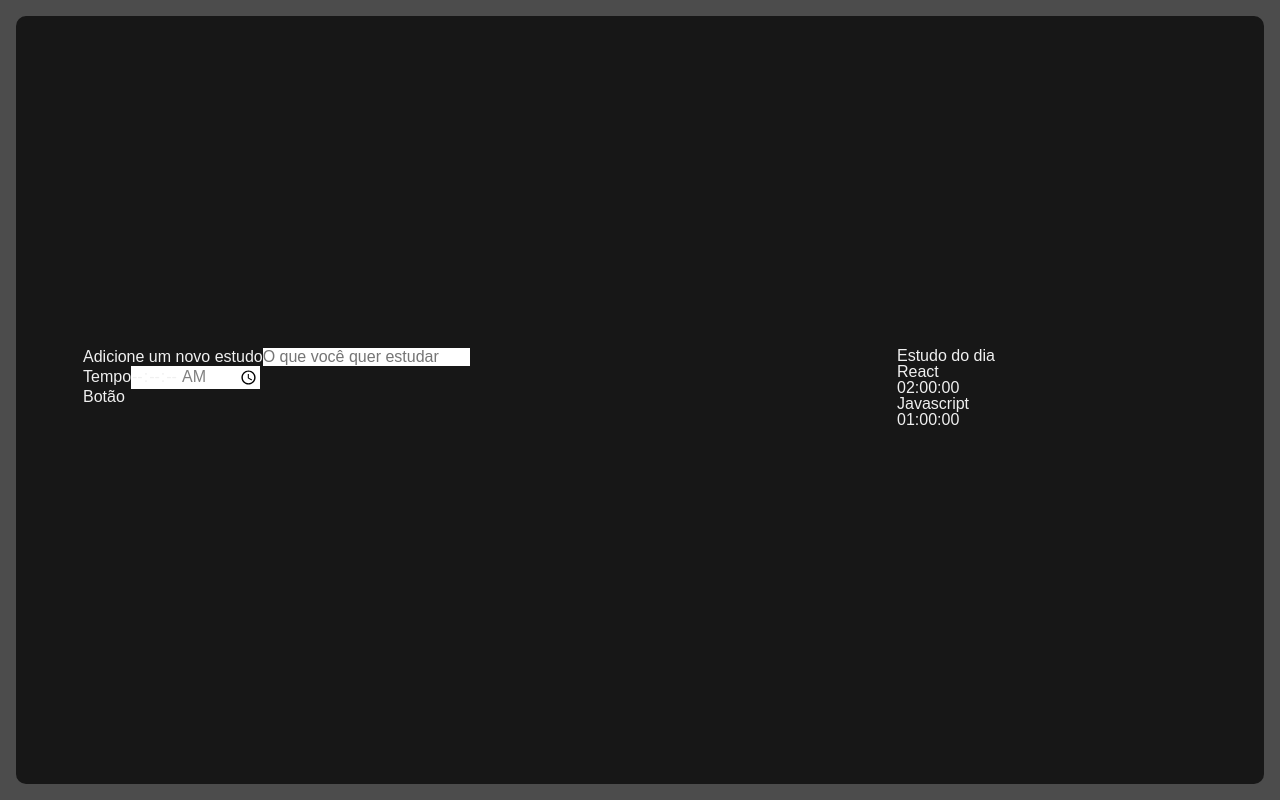
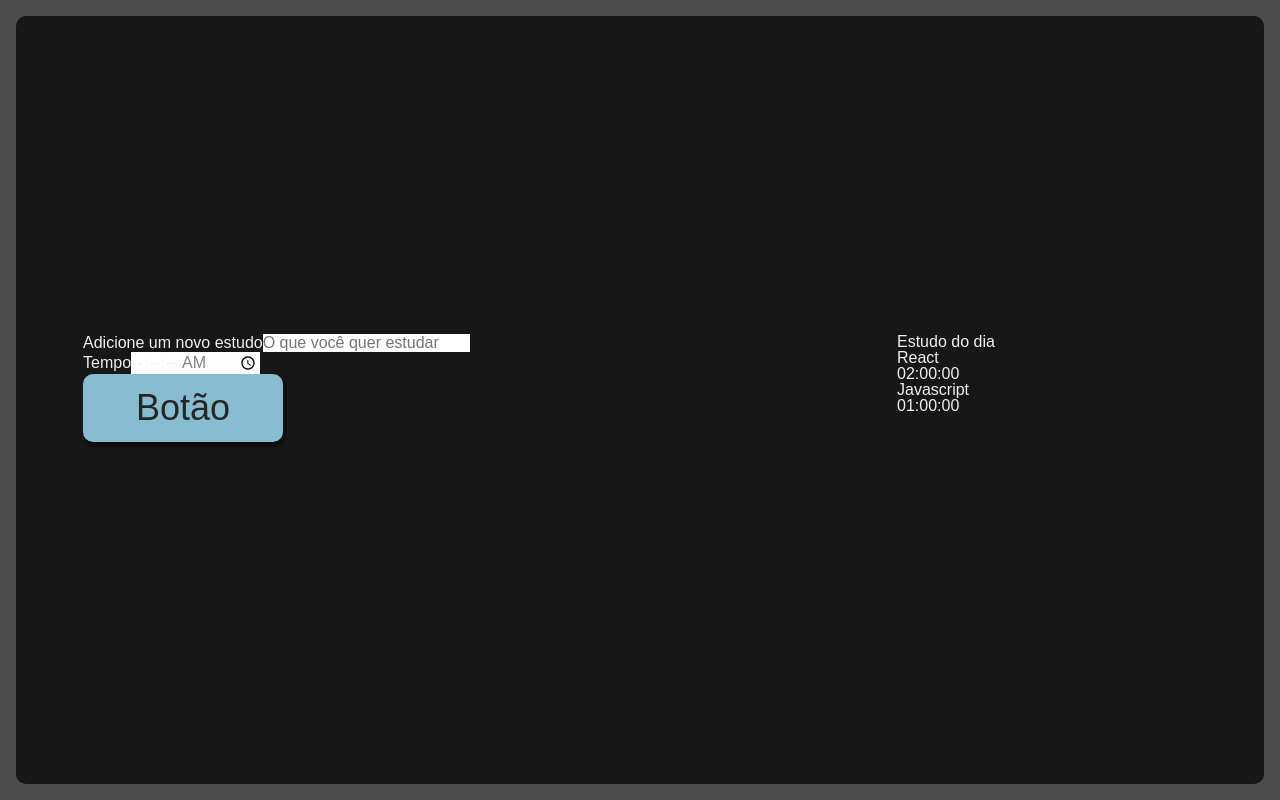
Before and after one commit to luan441/app-studies, a React (Create React App) app: page / in a window 1280 px wide. Built offline with nearby package versions, Linux system fonts and the light colour scheme.

Commit message:
:lipstick: feat: Estilizacao do button

```diff
--- a/src/components/Button/index.tsx
+++ b/src/components/Button/index.tsx
@@ -1,8 +1,9 @@
 import React from "react";
+import './style.scss'
 
 export default function Button() {
   return (
-    <button>
+    <button className="button">
       Botão
     </button>
   )
--- /dev/null
+++ b/src/components/Button/style.scss
@@ -0,0 +1,25 @@
+.button {
+  align-self: center;
+  background-color: #88bcd1;
+  border-radius: 10px;
+  box-shadow: 2px 4px 4px #0000009F;
+  color: #272626;
+  cursor: pointer;
+  font-size: 1.25rem;
+  padding: 16px;
+  width: 150px;
+
+  &:active {
+    background-color: #7CA6B7;
+    box-shadow: 2px 2px 4px #0000009F inset;
+  }
+}
+
+@media screen and (min-width: 1280px) {
+  .button {
+    grid-column-start: span 2;
+    justify-self: center;
+    width: 200px;
+    font-size: 2.25rem;
+  }
+}
```
